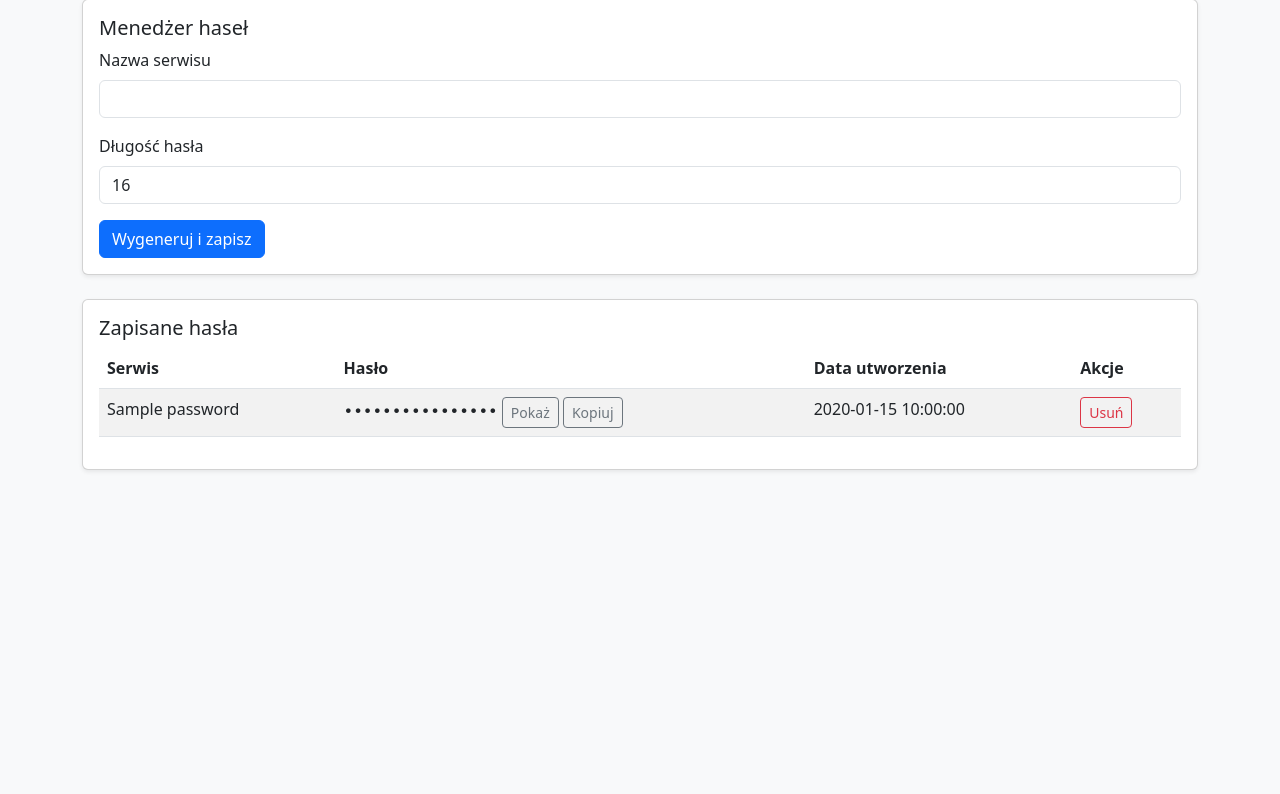
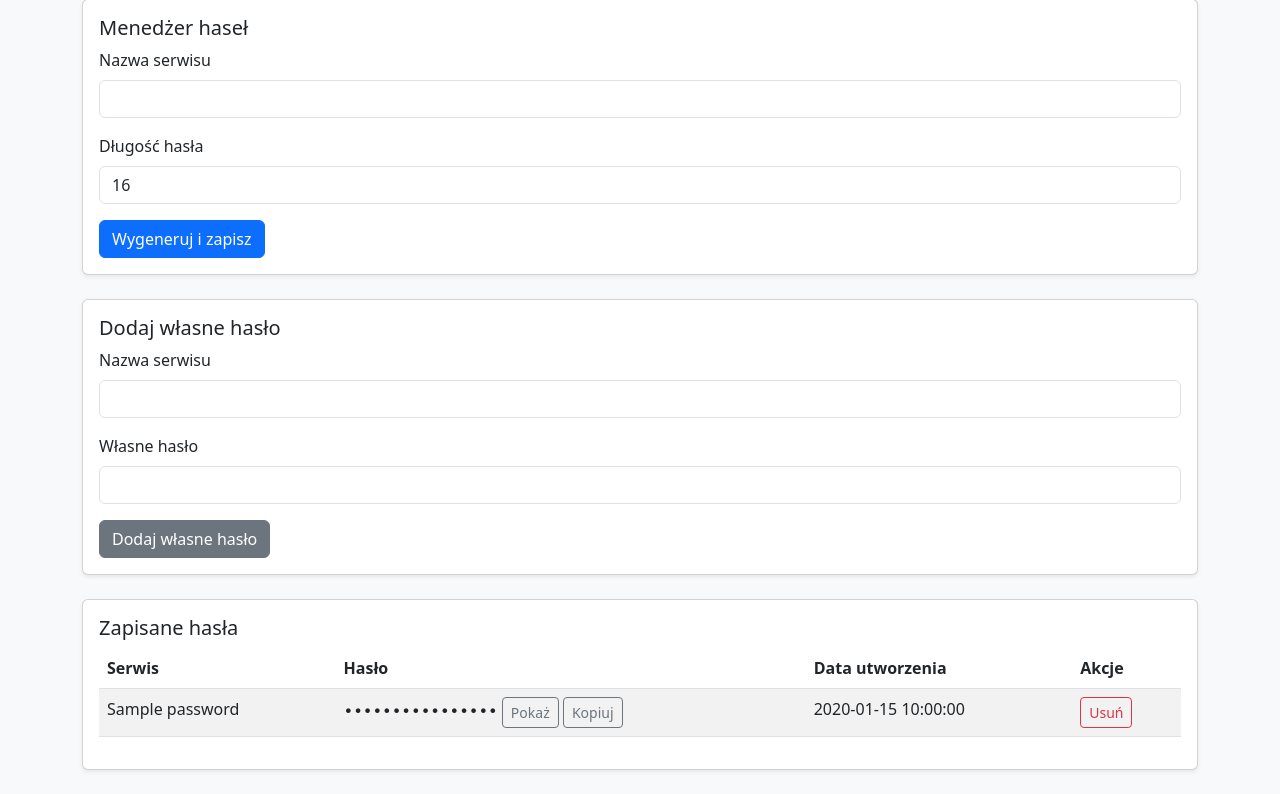
Before and after one commit to Sochman/Password_Manager, a Flask app: page /dashboard in a window 1280 px wide. Shown: the part 105-899 px from the top of the page. Before the commit the page ends 576 px from the top, so only its background shows below. Run offline with Flask 3, Linux system fonts and the light colour scheme; the visitor is signed in with stand-in values (Sample User, id 1); tables that the repository leaves empty hold one stand-in row (values such as "Sample post"); parts of the project's set-up code (start-up, migrations or seed data) failed here and were passed over.

Commit message:
dodawanie wlasnego hasla

```diff
--- a/app.py
+++ b/app.py
@@ -25,7 +25,10 @@ from passlib.hash import argon2
 from flask_wtf import CSRFProtect
 from flask_limiter import Limiter
 from flask_limiter.util import get_remote_address
-from forms import RegistrationForm, LoginForm, ChangePasswordForm, TwoFactorForm, PasswordGeneratorForm
+from forms import (
+    RegistrationForm, LoginForm, ChangePasswordForm,
+    TwoFactorForm, PasswordGeneratorForm, ManualPasswordForm
+)
 
 # Inicjalizacja struktury bazy danych (jeśli to pierwszy uruchomienie)
 load_dotenv(Path(__file__).parent / '.env')
@@ -234,7 +237,8 @@ def create_app():
             (user['id'],)
         ).fetchall()
         form = PasswordGeneratorForm()
-        return render_template('dashboard.html', email=session['user_email'], form=form, passwords=passwords)
+        manual_form = ManualPasswordForm()
+        return render_template('dashboard.html', email=session['user_email'], form=form, manual_form=manual_form, passwords=passwords)
 
     @app.route('/generate-password', methods=['POST'])
     @login_required
@@ -261,6 +265,38 @@ def create_app():
                 flash("Hasło zostało wygenerowane i zapisane.", "success")
             except sqlite3.IntegrityError:
                 flash("Błąd podczas zapisywania hasła.", "danger")
+
+        return redirect(url_for('dashboard'))
+
+    @app.route('/add-custom-password', methods=['POST'])
+    @login_required
+    @limiter.limit("10 per minute")
+    def add_custom_password():
+        """
+        Dodaje własne hasło użytkownika po walidacji.
+        """
+        form = ManualPasswordForm()
+        if form.validate_on_submit():
+            db = get_db()
+            user = db.execute(
+                "SELECT id FROM users WHERE email = ?", (session['user_email'],)
+            ).fetchone()
+            service_name = form.service_name.data.strip()
+            password = form.password.data.strip()
+
+            try:
+                db.execute(
+                    "INSERT INTO passwords (user_id, service_name, password) VALUES (?, ?, ?)",
+                    (user['id'], service_name, password)
+                )
+                db.commit()
+                flash("Hasło zostało dodane ręcznie.", "success")
+            except sqlite3.IntegrityError:
+                flash("Błąd przy zapisie hasła.", "danger")
+        else:
+            for field, errors in form.errors.items():
+                for error in errors:
+                    flash(error, "danger")
 
         return redirect(url_for('dashboard'))
 
--- a/forms.py
+++ b/forms.py
@@ -150,3 +150,27 @@ class PasswordGeneratorForm(FlaskForm):
         default=16
     )
     submit = SubmitField('Wygeneruj i zapisz')
+
+class ManualPasswordForm(FlaskForm):
+    service_name = StringField(
+        'Nazwa serwisu',
+        validators=[
+            DataRequired(message="Nazwa serwisu jest wymagana."),
+            Length(max=100, message="Nazwa serwisu nie może przekraczać 100 znaków.")
+        ]
+    )
+    password = PasswordField(
+        'Własne hasło',
+        validators=[
+            DataRequired(message="Hasło jest wymagane."),
+            Regexp(
+                PASSWORD_REGEX,
+                message="Hasło musi mieć min. 8 znaków, zawierać wielką literę, małą literę, cyfrę i znak specjalny."
+            )
+        ]
+    )
+    submit = SubmitField("Dodaj własne hasło")
+
+    def validate_password(self, field):
+        if is_password_pwned(field.data):
+            raise ValidationError("To hasło zostało ujawnione w wycieku danych. Wybierz inne.")
--- a/templates/dashboard.html
+++ b/templates/dashboard.html
@@ -18,6 +18,7 @@
   </div>
 </nav>
 
+<!-- Generator hasla -->
 <div class="card shadow-sm mb-4">
   <div class="card-body">
     <h5 class="card-title">Menedżer haseł</h5>
@@ -45,6 +46,36 @@
     </form>
   </div>
 </div>
+
+<!-- Wlasne haslo -->
+<div class="card shadow-sm mb-4">
+  <div class="card-body">
+    <h5 class="card-title">Dodaj własne hasło</h5>
+    <form method="POST" action="{{ url_for('add_custom_password') }}">
+      {{ manual_form.hidden_tag() }}
+      <div class="mb-3">
+        {{ manual_form.service_name.label(class="form-label") }}
+        {{ manual_form.service_name(class="form-control") }}
+        {% if manual_form.service_name.errors %}
+          {% for error in manual_form.service_name.errors %}
+            <div class="text-danger">{{ error }}</div>
+          {% endfor %}
+        {% endif %}
+      </div>
+      <div class="mb-3">
+        {{ manual_form.password.label(class="form-label") }}
+        {{ manual_form.password(class="form-control") }}
+        {% if manual_form.password.errors %}
+          {% for error in manual_form.password.errors %}
+            <div class="text-danger">{{ error }}</div>
+          {% endfor %}
+        {% endif %}
+      </div>
+      {{ manual_form.submit(class="btn btn-secondary") }}
+    </form>
+  </div>
+</div>
+
 
 {% if passwords %}
 <div class="card shadow-sm">
```
Also changed, not shown: 1 other file.
